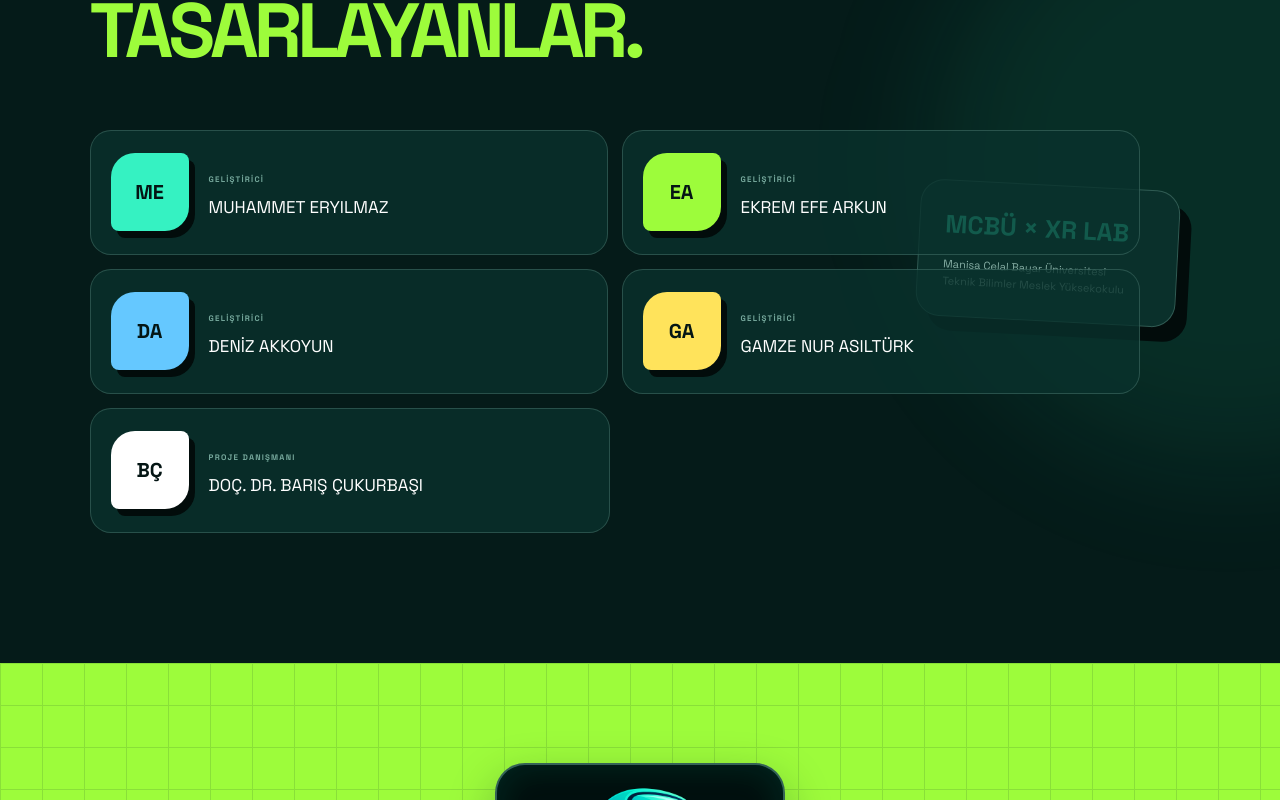
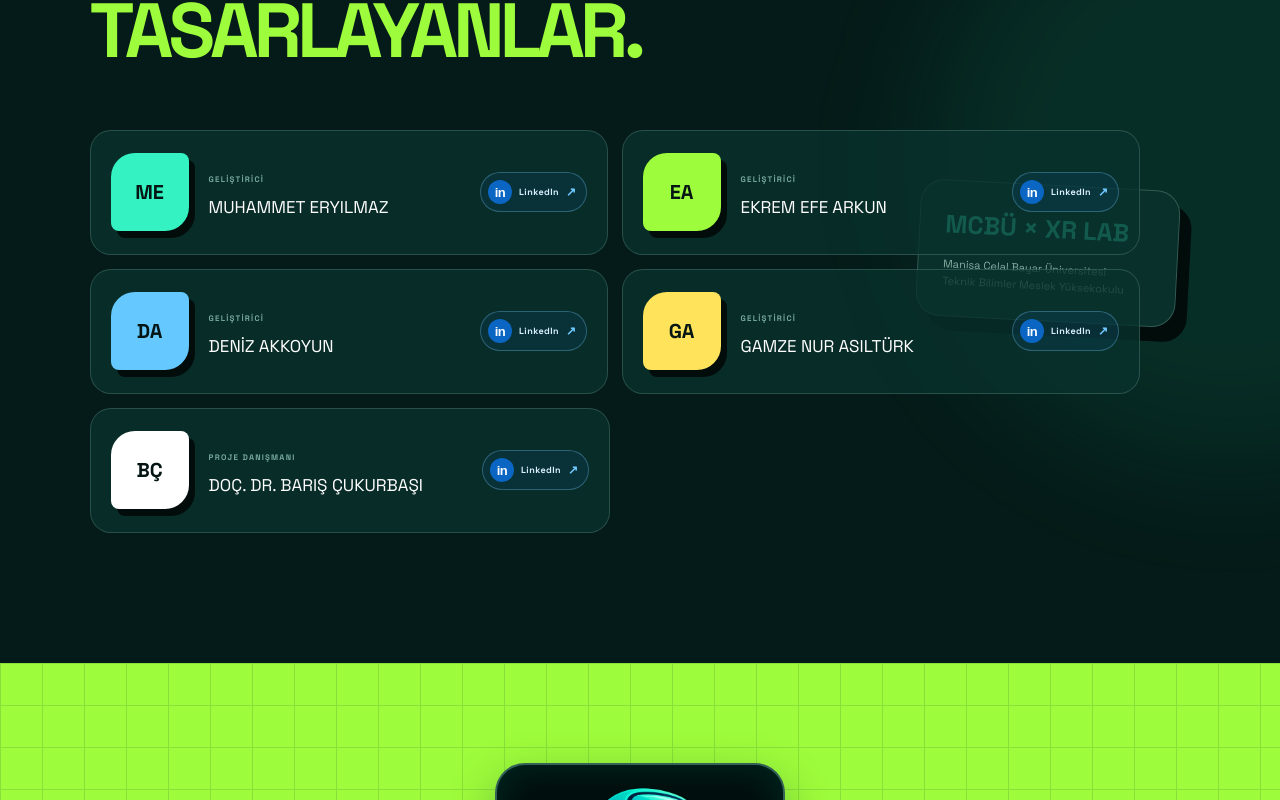
Before and after one commit to denizstudiox/eco-quest-vr, a Next.js app: page / in a window 1280 px wide. Shown: the part 6600-7400 px from the top of the page. Built offline with nearby package versions, Linux system fonts and the light colour scheme.

Commit message:
Add team LinkedIn profile links

```diff
--- a/app/globals.css
+++ b/app/globals.css
@@ -127,6 +127,12 @@ h2 em { color:#18a979; font-style:normal; }
 .teamGrid article>span { display:grid; place-items:center; flex:none; width:78px; height:78px; border-radius:24px 8px 24px 8px; color:var(--ink); background:var(--mint); font-size:20px; font-weight:900; box-shadow:6px 7px 0 #020c0b; }
 .teamGrid article:nth-child(2)>span { background:var(--lime); }.teamGrid article:nth-child(3)>span { background:#65c8ff; }.teamGrid article:nth-child(4)>span { background:#ffe35b; }.teamGrid article.advisor { grid-column:1/-1; max-width:520px; }.teamGrid article.advisor>span { background:white; }
 .teamGrid small { color:#77a99d; font-size:8px; font-weight:900; letter-spacing:.15em; }.teamGrid h3 { margin:6px 0 0; font-size:17px; }
+.linkedinLink { display:flex; align-items:center; gap:7px; flex:none; margin-left:auto; padding:7px 9px 7px 7px; border:1px solid #7ecaff4f; border-radius:999px; color:#d9efff; background:#0a66c21c; font-size:9px; font-weight:900; letter-spacing:.05em; transition:background .25s,border-color .25s,transform .25s; }
+.linkedinLink b { display:grid; place-items:center; width:24px; height:24px; border-radius:50%; color:white; background:#0a66c2; font-family:Arial,sans-serif; font-size:13px; letter-spacing:-.04em; }
+.linkedinLink i,.linkedinLink em { font-style:normal; }
+.linkedinLink em { color:#70c8ff; font-size:12px; }
+.linkedinLink:hover { border-color:#70c8ff; background:#0a66c242; transform:translateY(-2px); }
+.linkedinLink:focus-visible { outline:3px solid var(--lime); outline-offset:3px; }
 .institution { position:absolute; right:8%; top:50%; display:flex; flex-direction:column; gap:12px; width:260px; padding:25px; border:1px solid #bfffea35; border-radius:24px; background:#0a302b; transform:translateY(-20%) rotate(3deg); box-shadow:12px 14px 0 #020c0b; }.institution b { color:var(--mint); font-size:25px; }.institution span { color:#87afa5; font-size:11px; line-height:1.6; }
 .finalCta { position:relative; min-height:800px; display:flex; flex-direction:column; align-items:center; justify-content:center; overflow:hidden; padding:100px 24px; text-align:center; color:var(--ink); background:var(--lime); }
 .finalGrid { position:absolute; inset:0; opacity:.13; background-image:linear-gradient(#092d26 1px,transparent 1px),linear-gradient(90deg,#092d26 1px,transparent 1px); background-size:42px 42px; }
@@ -138,6 +144,6 @@ footer { min-height:120px; display:flex; justify-content:space-between; align-it
 @keyframes orbitFloat { 50% { transform:translateY(-18px) rotate(7deg); } }
 @media (max-width:1000px) { .manifestoGrid,.missions,.impact { grid-template-columns:1fr; } .manifestoCopy { max-width:700px; } .missions { gap:70px; } .wasteGrid { grid-template-columns:repeat(2,1fr); } .zoneRail { grid-template-columns:1fr; } .zone { display:grid; grid-template-columns:1fr 1fr; min-height:auto; } .zoneScene { align-self:center; margin:20px; } .zone>div:last-child { align-self:center; } .institution { position:relative; right:auto; top:auto; margin:35px 0 0; transform:none; } }
 @media (max-width:900px) { .nav { grid-template-columns:1fr auto; } .navLinks { display:none; } .hero { grid-template-columns:1fr; text-align:center; padding-top:150px; } .heroCopy { margin:auto; } .eyebrow,.heroActions { justify-content:center; } .heroCopy>p { margin-left:auto; margin-right:auto; } .heroVisual { min-height:540px; } .heroLogo { width:min(88vw,650px); } .logoHalo { width:min(74vw,570px); } .wasteHeader { grid-template-columns:1fr; gap:15px; } .teamGrid { grid-template-columns:1fr; }.teamGrid article.advisor { grid-column:auto; } }
-@media (max-width:650px) { .steps,.wasteGrid,.teamGrid { grid-template-columns:1fr; } .ecoCore { min-height:460px; transform:scale(.78); margin-inline:-45px; } .zone { display:block; }.zoneScene { margin:20px 16px 0; }.missionStats { grid-template-columns:repeat(3,1fr); }.impactOrb { width:250px; height:250px; }.impactOrb span { font-size:90px; } footer { flex-direction:column; gap:18px; } }
+@media (max-width:650px) { .steps,.wasteGrid,.teamGrid { grid-template-columns:1fr; } .ecoCore { min-height:460px; transform:scale(.78); margin-inline:-45px; } .zone { display:block; }.zoneScene { margin:20px 16px 0; }.missionStats { grid-template-columns:repeat(3,1fr); }.impactOrb { width:250px; height:250px; }.impactOrb span { font-size:90px; }.linkedinLink { padding:6px; }.linkedinLink i { display:none; } footer { flex-direction:column; gap:18px; } }
 @media (max-width:560px) { .nav { height:78px; padding:0 17px; } .wordmark { font-size:11px; } .wordmarkMark { width:36px; height:36px; } .navCta { padding:7px; font-size:0; } .navCta span { margin:0; } .hero { min-height:850px; padding:120px 18px 40px; } h1 { font-size:58px; } .heroActions { flex-direction:column; } .heroVisual { min-height:420px; } .missionCard { right:0; bottom:2%; transform:scale(.85); transform-origin:right bottom; } .manifesto,.missions,.wasteSection,.zones,.impact,.team { padding:90px 20px; }.coreNode { min-width:116px; }.finalCta h2 { font-size:82px; } }
 @media (prefers-reduced-motion:reduce) { html { scroll-behavior:auto; } *,*:before,*:after { animation-duration:.01ms!important; animation-iteration-count:1!important; transition:none!important; } }
--- a/app/page.tsx
+++ b/app/page.tsx
@@ -103,11 +103,11 @@ export default function Home() {
       <section className="team" id="ekip">
         <div className="teamHeading"><span className="sectionIndex light">06 / PROJE EKİBİ</span><h2>GELECEĞİ<br /><em>TASARLAYANLAR.</em></h2></div>
         <div className="teamGrid">
-          <article><span>ME</span><div><small>GELİŞTİRİCİ</small><h3>MUHAMMET ERYILMAZ</h3></div></article>
-          <article><span>EA</span><div><small>GELİŞTİRİCİ</small><h3>EKREM EFE ARKUN</h3></div></article>
-          <article><span>DA</span><div><small>GELİŞTİRİCİ</small><h3>DENİZ AKKOYUN</h3></div></article>
-          <article><span>GA</span><div><small>GELİŞTİRİCİ</small><h3>GAMZE NUR ASILTÜRK</h3></div></article>
-          <article className="advisor"><span>BÇ</span><div><small>PROJE DANIŞMANI</small><h3>DOÇ. DR. BARIŞ ÇUKURBAŞI</h3></div></article>
+          <article><span>ME</span><div><small>GELİŞTİRİCİ</small><h3>MUHAMMET ERYILMAZ</h3></div><a className="linkedinLink" href="https://www.linkedin.com/in/muhery" target="_blank" rel="noopener noreferrer" aria-label="Muhammet Eryılmaz LinkedIn profilini aç"><b>in</b><i>LinkedIn</i><em>↗</em></a></article>
+          <article><span>EA</span><div><small>GELİŞTİRİCİ</small><h3>EKREM EFE ARKUN</h3></div><a className="linkedinLink" href="https://www.linkedin.com/in/ekremefearkun" target="_blank" rel="noopener noreferrer" aria-label="Ekrem Efe Arkun LinkedIn profilini aç"><b>in</b><i>LinkedIn</i><em>↗</em></a></article>
+          <article><span>DA</span><div><small>GELİŞTİRİCİ</small><h3>DENİZ AKKOYUN</h3></div><a className="linkedinLink" href="https://www.linkedin.com/in/deniz-akkoyun" target="_blank" rel="noopener noreferrer" aria-label="Deniz Akkoyun LinkedIn profilini aç"><b>in</b><i>LinkedIn</i><em>↗</em></a></article>
+          <article><span>GA</span><div><small>GELİŞTİRİCİ</small><h3>GAMZE NUR ASILTÜRK</h3></div><a className="linkedinLink" href="https://www.linkedin.com/in/gamzeasilturk" target="_blank" rel="noopener noreferrer" aria-label="Gamze Nur Asıltürk LinkedIn profilini aç"><b>in</b><i>LinkedIn</i><em>↗</em></a></article>
+          <article className="advisor"><span>BÇ</span><div><small>PROJE DANIŞMANI</small><h3>DOÇ. DR. BARIŞ ÇUKURBAŞI</h3></div><a className="linkedinLink" href="https://www.linkedin.com/in/barocraft" target="_blank" rel="noopener noreferrer" aria-label="Barış Çukurbaşı LinkedIn profilini aç"><b>in</b><i>LinkedIn</i><em>↗</em></a></article>
         </div>
         <div className="institution"><b>MCBÜ × XR LAB</b><span>Manisa Celal Bayar Üniversitesi<br />Teknik Bilimler Meslek Yüksekokulu</span></div>
       </section>
```
